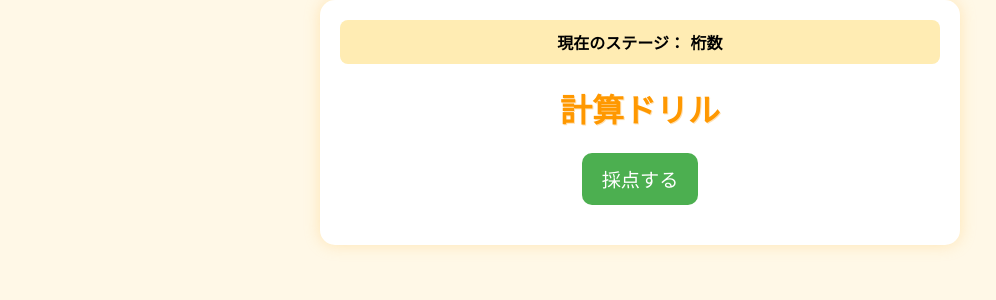
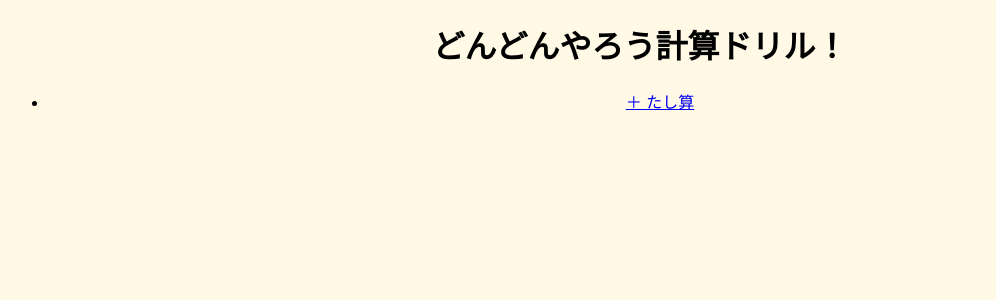
Before and after one commit to 0101-Victor/calculatio.app, a Flask app: page / in a window 1280 px wide. Shown: the top 300 px of the page, without its empty margins (0-996 px from the left). Run offline with Flask 3, Linux system fonts and the light colour scheme.

Commit message:
たし算ページ完成

```diff
--- a/app.py
+++ b/app.py
@@ -1,56 +1,51 @@
-from flask import Flask, render_template, request, redirect, session, url_for
-from problems import generate_addition_problems
+from flask import Flask, render_template, request
+import random
 
 app = Flask(__name__)
-app.secret_key = 'your-secret-key'  # セッション用
 
+# トップページ
 @app.route('/')
 def index():
-    session['stage'] = 1
-    session['round'] = 0
     return render_template('index.html')
 
-@app.route('/addition', methods=['GET', 'POST'])
+# たし算ページ（問題表示）
+@app.route('/addition')
 def addition():
-    if 'stage' not in session:
-        session['stage'] = 1
-    if 'round' not in session:
-        session['round'] = 0
+    problems = []
+    for _ in range(10):
+        a = random.randint(1, 50)
+        b = random.randint(1, 50)
+        problems.append({'a': a, 'b': b})
+    return render_template('addition.html', problems=problems)
 
-    if request.method == 'POST':
-        problems = json.loads(request.form['problems'])
-        score = 0
-        results = []
+# 採点処理
+@app.route('/addition_results', methods=['POST'])
+def addition_results():
+    results = []
+    score = 0
+    for i in range(10):
+        a = int(request.form[f'a{i}'])
+        b = int(request.form[f'b{i}'])
+        correct_answer = a + b
+        user_answer = request.form.get(f'answer{i}', '')
+        try:
+            user_answer_int = int(user_answer)
+            is_correct = (user_answer_int == correct_answer)
+        except:
+            is_correct = False
 
-        for i, p in enumerate(problems):
-            user_answer = request.form.get(f'answer_{i}')
-            correct = str(p['answer']) == user_answer.strip()
-            results.append({
-                "question": f"{p['a']} + {p['b']}",
-                "user": user_answer,
-                "correct": correct,
-                "answer": p['answer']
-            })
-            if correct:
-                score += 1
+        if is_correct:
+            score += 1
 
-        session['round'] += 1
-        is_last_round = session['round'] >= 5
+        results.append({
+            'a': a,
+            'b': b,
+            'user_answer': user_answer,
+            'correct_answer': correct_answer,
+            'is_correct': is_correct
+        })
 
-        if is_last_round:
-            session['stage'] += 1
-            session['round'] = 0  # 次ステージに移行
-
-        return render_template(
-            'addition_result.html',
-            results=results,
-            score=score,
-            total=len(problems),
-            is_last_round=is_last_round
-        )
-
-    problems = generate_addition_problems(stage=session['stage'])
-    return render_template('addition.html', problems=problems)
+    return render_template('addition_results.html', results=results, score=score)
 
 if __name__ == '__main__':
     app.run(debug=True)
--- a/static/style.css
+++ b/static/style.css
@@ -1,73 +1,30 @@
 body {
-    font-family: 'Comic Sans MS', 'Arial', sans-serif;
-    background-color: #fff8e7; /* 明るいクリーム色 */
-    margin: 0;
-    padding: 0;
-}
-
-.container {
-    max-width: 600px;
-    margin: auto;
-    background: #ffffff;
-    padding: 20px;
-    border-radius: 15px;
-    box-shadow: 0 0 15px rgba(255, 200, 100, 0.4);
-}
-
-h1 {
-    text-align: center;
-    color: #ff9800;
-    text-shadow: 1px 1px #ffe0b2;
-}
-
-.stage {
-    background-color: #ffecb3;
-    padding: 10px;
-    border-radius: 8px;
-    font-weight: bold;
-    margin-bottom: 15px;
+    font-family: sans-serif;
+    background: #fff9e6;
     text-align: center;
 }
 
-.problem {
-    margin-bottom: 15px;
-    padding: 10px;
-    background-color: #e1f5fe; /* 明るい水色 */
-    border-radius: 10px;
-    border: 2px solid #81d4fa;
+table {
+    margin: auto;
+    border-collapse: collapse;
+}
+
+td {
+    padding: 5px 10px;
+}
+
+input[type="text"] {
+    width: 60px;
+    text-align: center;
 }
 
 button {
-    display: block;
-    margin: 20px auto;
-    padding: 12px 20px;
-    font-size: 1.2em;
-    background-color: #4caf50;
+    padding: 10px 20px;
+    background: #ffb347;
+    border: none;
     color: white;
-    border: none;
-    border-radius: 10px;
     cursor: pointer;
 }
-
 button:hover {
-    background-color: #388e3c;
+    background: #ff9933;
 }
-
-.result {
-    margin-top: 20px;
-    padding: 10px;
-    font-weight: bold;
-    text-align: center;
-    display: none;
-    border-radius: 8px;
-}
-
-.result.correct {
-    background-color: #c8e6c9;
-    color: #2e7d32;
-}
-
-.result.incorrect {
-    background-color: #ffcdd2;
-    color: #c62828;
-}
--- a/templates/index.html
+++ b/templates/index.html
@@ -1,56 +1,15 @@
 <!DOCTYPE html>
-<html lang="ja">
+<html>
 <head>
-    <meta charset="UTF-8">
+    <meta charset="utf-8">
     <title>どんどんやろう計算ドリル！</title>
     <link rel="stylesheet" href="{{ url_for('static', filename='style.css') }}">
-    <script>
-        function showResult(isCorrect) {
-            const resultDiv = document.getElementById("result");
-            if (isCorrect) {
-                resultDiv.textContent = "全問正解！すごい！";
-                resultDiv.className = "result correct";
-            } else {
-                resultDiv.textContent = "間違いがあります。もう一度挑戦！";
-                resultDiv.className = "result incorrect";
-            }
-            resultDiv.style.display = "block";
-        }
-    </script>
 </head>
 <body>
-    <div class="container">
-        <!-- ステージ表示 -->
-        <div class="stage">
-            現在のステージ：{{ stage }} 桁数
-        </div>
-
-        <h1>計算ドリル</h1>
-        <form method="POST" action="/">
-            {% for problem in problems %}
-            <div class="problem">
-                {{ loop.index }}. {{ problem['q'] }} =
-                <input type="number" name="answer{{ loop.index }}" required>
-                <input type="hidden" name="correct{{ loop.index }}" value="{{ problem['a'] }}">
-            </div>
-            {% endfor %}
-            <button type="submit">採点する</button>
-        </form>
-
-        <!-- 採点結果 -->
-        {% if result is defined %}
-            {% if result.correct_count == result.total %}
-                <div id="result" class="result correct">
-                    {{ result.correct_count }} / {{ result.total }} 問正解！おめでとう！
-                </div>
-            {% else %}
-                <div id="result" class="result incorrect">
-                    {{ result.correct_count }} / {{ result.total }} 問正解。もう一度挑戦しよう！
-                </div>
-            {% endif %}
-        {% else %}
-            <div id="result" class="result"></div>
-        {% endif %}
-    </div>
+    <h1>どんどんやろう計算ドリル！</h1>
+    <ul>
+        <li><a href="{{ url_for('addition') }}">＋ たし算</a></li>
+        <!-- 後で引き算・掛け算・割り算を追加 -->
+    </ul>
 </body>
 </html>
```
Also changed, not shown: problems.py (deleted, +0 -13 lines), templates/addition.html (added, +29 -0 lines), templates/addition_results.html (added, +27 -0 lines), templates/problems.html (deleted), templates/results.html (deleted).
